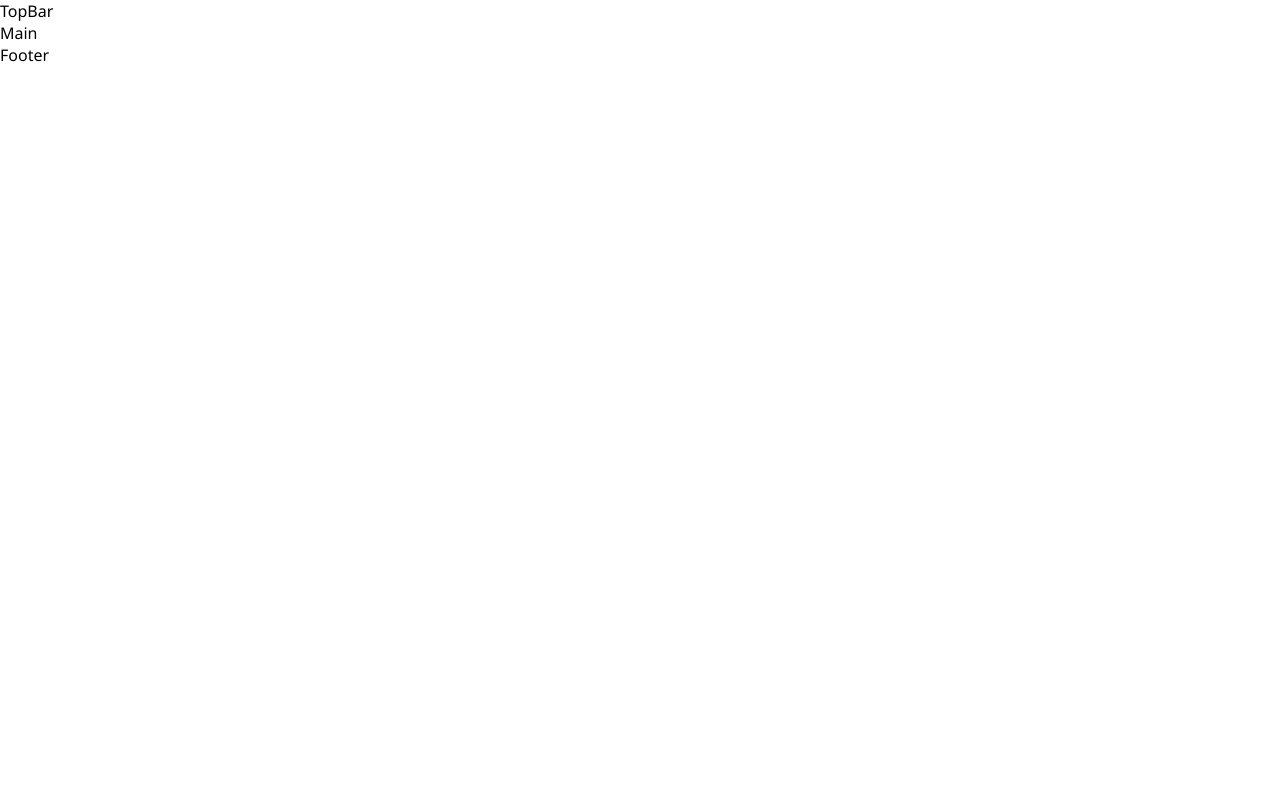
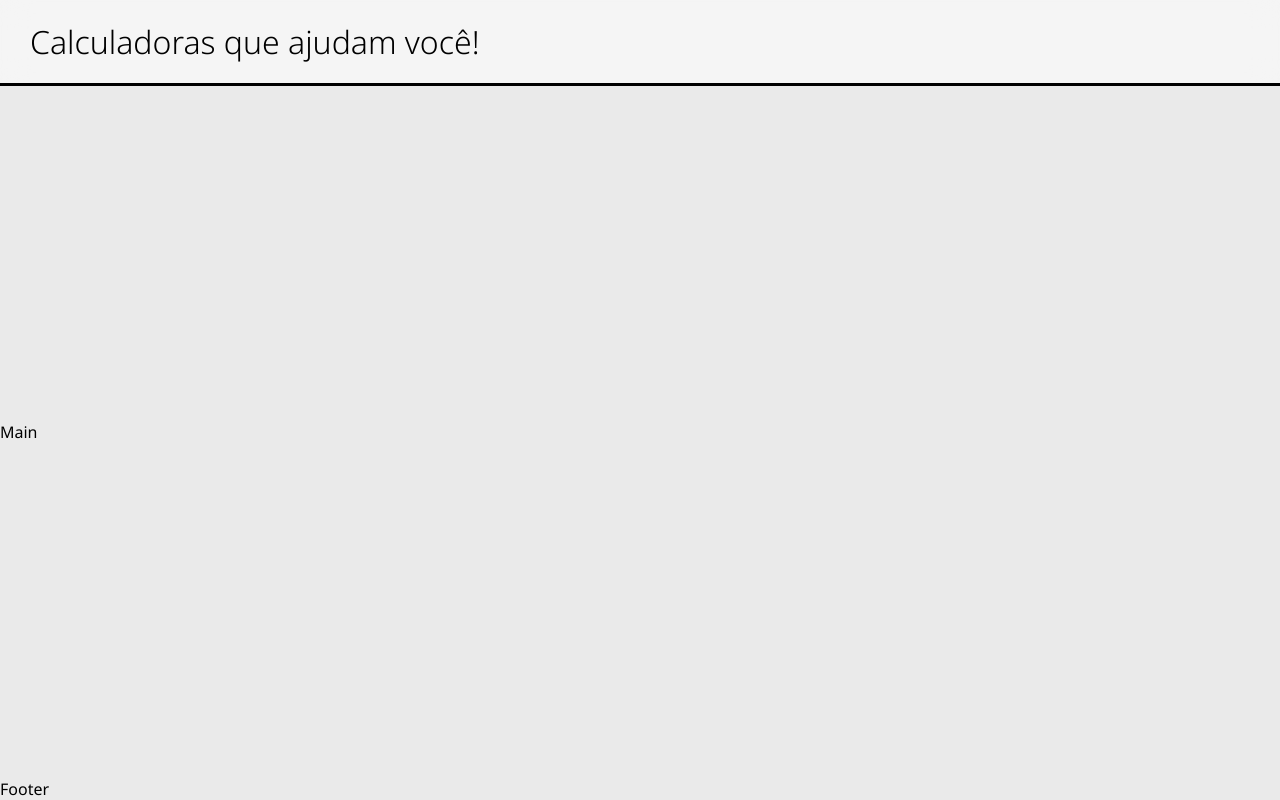
Before and after one commit to LuSrodri/calcule-pra-mim, a Next.js app: page / in a window 1280 px wide. Built offline with nearby package versions, Linux system fonts and the light colour scheme.

Commit message:
Desenvolvendo o header

```diff
--- a/components/TopBar.js
+++ b/components/TopBar.js
@@ -1,7 +1,11 @@
+import styles from '@/styles/TopBar.module.css'
+import Link from 'next/link';
 
-
-export default function TopBar() {
+export default function TopBar({title, icon, isHome = false}) {
     return (
-        <header>TopBar</header>
+        <header className={styles.TopBar}>
+            <h1>{icon || <i className="fa-solid fa-calculator"></i>} <span className={styles.title}>{title || "Calculadoras que ajudam você!"}</span></h1>
+            {!isHome || <Link href={"/"}><i class="fa-solid fa-caret-left"></i> Voltar para home</Link>}
+        </header>
     );
 }
--- a/pages/index.js
+++ b/pages/index.js
@@ -1,21 +1,22 @@
 import Head from 'next/head';
+import styles from '@/styles/Home.module.css';
 import TopBar from '@/components/TopBar';
 import Main from '@/components/Main';
 import Footer from '@/components/Footer';
 
 export default function Home() {
   return (
-    <>
+    <div className={styles.main}>
       <Head>
         <title>Create Next App</title>
         <meta name="description" content="Generated by create next app" />
         <meta name="viewport" content="width=device-width, initial-scale=1" />
         <link rel="icon" href="/calcule-pra-mim-logo.png" />
-
+        <script src="https://kit.fontawesome.com/c70750bce8.js" crossorigin="anonymous"></script>
       </Head>
       <TopBar></TopBar>
       <Main></Main>
       <Footer></Footer>
-    </>
+    </div>
   )
 }
--- a/styles/Home.module.css
+++ b/styles/Home.module.css
@@ -3,4 +3,7 @@
   min-height: 100vh;
   background-color: #00000015;
   margin: 0;
+  display: flex;
+  flex-direction: column;
+  justify-content: space-between;
 }
--- /dev/null
+++ b/styles/TopBar.module.css
@@ -0,0 +1,43 @@
+.TopBar {
+  padding: 20px 30px;
+  background-color: #ffffff80;
+  backdrop-filter: blur(15px);
+  border-bottom: 3px solid black;
+  display: flex;
+  flex-direction: row;
+  justify-content: space-between;
+  align-items: center;
+  flex-wrap: wrap;
+}
+
+.TopBar h1 {
+  margin: 0;
+  font-weight: 300;
+  font-size: 2rem;
+}
+
+.TopBar a {
+  color: #006E90;
+  text-decoration: none;
+  font-size: 1.25rem;
+}
+
+@media (max-width: 770px) {
+  .TopBar {
+    padding: 15px 25px;
+  }
+
+  .TopBar h1 {
+    font-size: 1.5rem;
+  }
+
+  .TopBar a {
+    font-size: 1rem;
+  }
+}
+
+@media (max-width: 570px) {
+  span.title {
+    display: none;
+  }
+}
```
